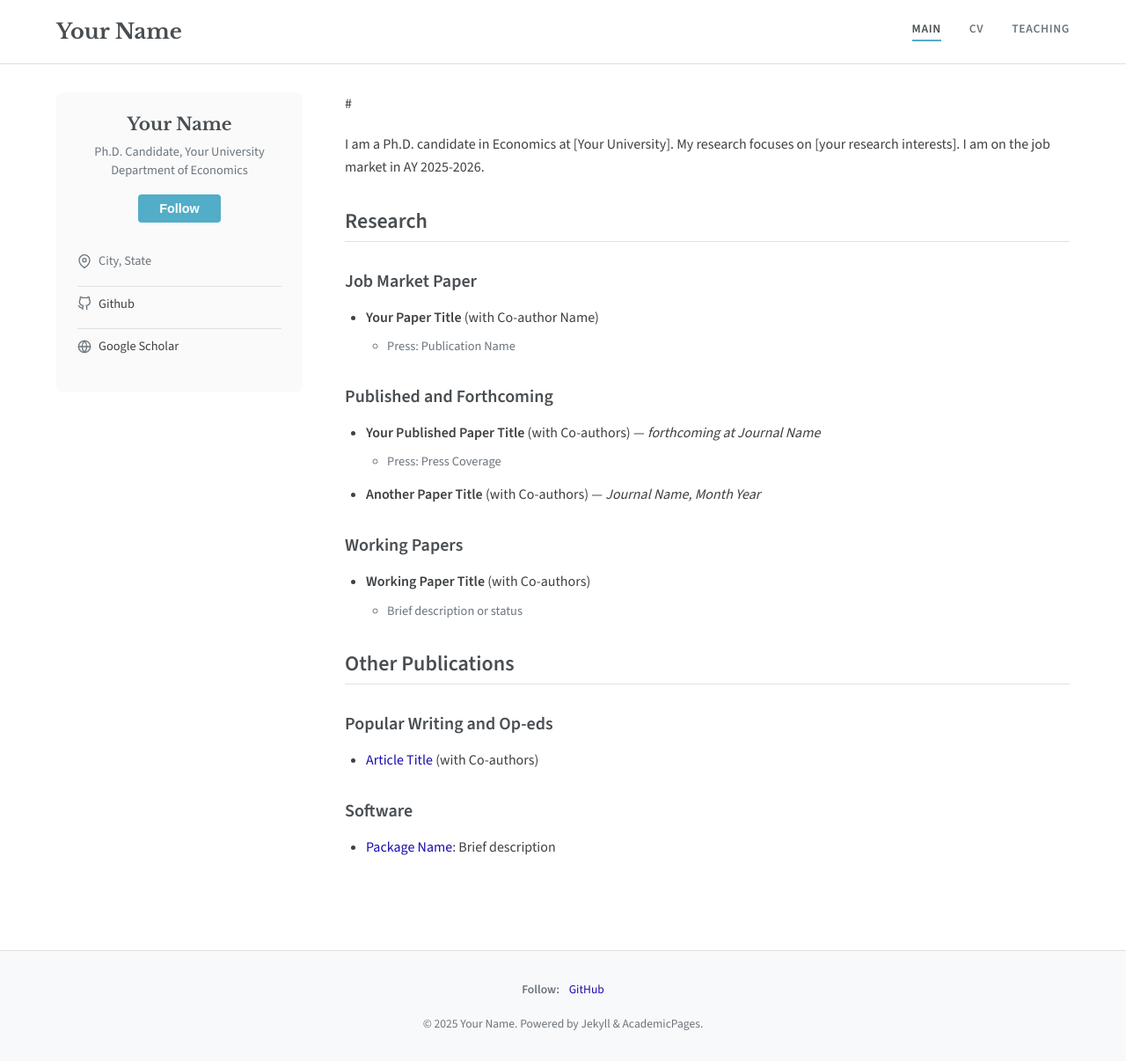
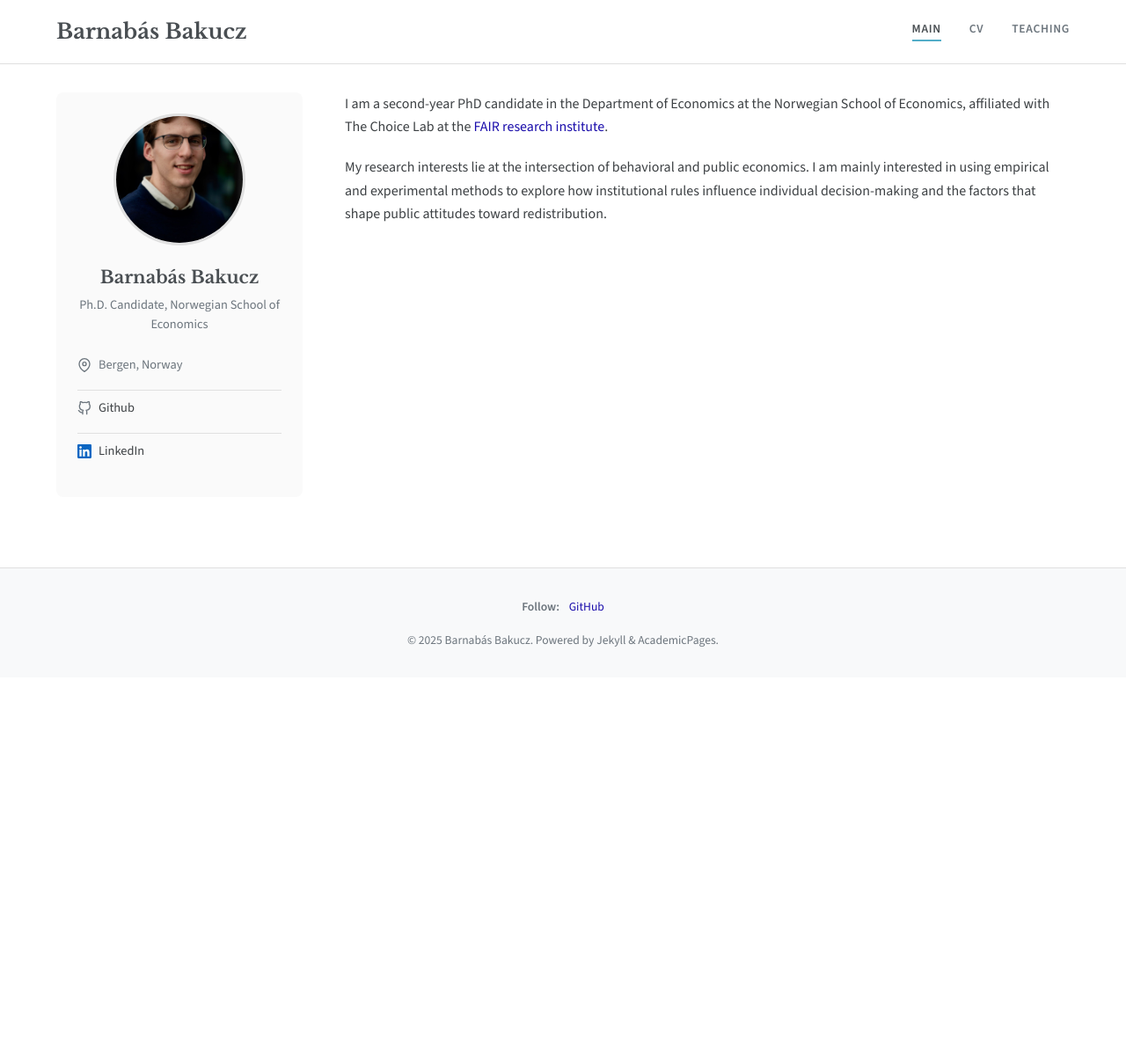
Before and after one commit to barnabas-bakucz/barnabas-bakucz.github.io, a Jekyll site: the page built from index.md, in a window 1280 px wide and 1206 px high. Shown: the whole window at 88% size. Built offline with Jekyll 4.4.1, drawn with Linux system fonts in a browser that asks for light colours.

```diff
--- a/_config.yml
+++ b/_config.yml
@@ -1,20 +1,19 @@
-title: Your Name
-name: Your Name
+title: Barnabás Bakucz
+name: Barnabás Bakucz
 description: Personal academic website
 url: ""
 baseurl: ""
 
 author:
-  name: Your Name
+  name: Barnabás Bakucz
   title: "Ph.D. Candidate"
-  institution: "Your University"
-  department: "Department of Economics"
-  location: "City, State"
-  email: "your.email@university.edu"
-  github: "yourgithub"
-  google_scholar: ""
-  twitter: ""
-  linkedin: ""
+  institution: "Norwegian School of Economics"
+  location: "Bergen, Norway"
+  email: "barnabas.bakucz@nhh.no"
+  github: "barnabas-bakucz"
+  # google_scholar: ""
+  # twitter: ""
+  linkedin: "https://www.linkedin.com/in/barnabas-bakucz"
 
 markdown: kramdown
 highlighter: rouge
--- a/_includes/author-profile.html
+++ b/_includes/author-profile.html
@@ -1,33 +1,73 @@
 <div class="author-profile">
   <div class="author-avatar">
-    <img src="{{ '/assets/images/profile.jpg' | relative_url }}" alt="{{ site.author.name }}" onerror="this.style.display='none'">
+    <img
+      src="{{ '/assets/images/profile.jpg' | relative_url }}"
+      alt="{{ site.author.name }}"
+      onerror="this.style.display='none'"
+    />
   </div>
 
   <h3 class="author-name">{{ site.author.name }}</h3>
 
   <p class="author-bio">
-    {{ site.author.title }}, {{ site.author.institution }} {{ site.author.department }}
+    {{ site.author.title }}, {{ site.author.institution }} {{
+    site.author.department }}
   </p>
-
-  <button class="follow-btn">Follow</button>
 
   <ul class="author-links">
     {% if site.author.location %}
     <li>
-      <svg xmlns="http://www.w3.org/2000/svg" width="16" height="16" viewBox="0 0 24 24" fill="none" stroke="currentColor" stroke-width="2" stroke-linecap="round" stroke-linejoin="round"><path d="M21 10c0 7-9 13-9 13s-9-6-9-13a9 9 0 0 1 18 0z"></path><circle cx="12" cy="10" r="3"></circle></svg>
+      <svg
+        xmlns="http://www.w3.org/2000/svg"
+        width="16"
+        height="16"
+        viewBox="0 0 24 24"
+        fill="none"
+        stroke="currentColor"
+        stroke-width="2"
+        stroke-linecap="round"
+        stroke-linejoin="round"
+      >
+        <path d="M21 10c0 7-9 13-9 13s-9-6-9-13a9 9 0 0 1 18 0z"></path>
+        <circle cx="12" cy="10" r="3"></circle>
+      </svg>
       {{ site.author.location }}
     </li>
-    {% endif %}
-    {% if site.author.github %}
+    {% endif %} {% if site.author.github %}
     <li>
-      <svg xmlns="http://www.w3.org/2000/svg" width="16" height="16" viewBox="0 0 24 24" fill="none" stroke="currentColor" stroke-width="2" stroke-linecap="round" stroke-linejoin="round"><path d="M9 19c-5 1.5-5-2.5-7-3m14 6v-3.87a3.37 3.37 0 0 0-.94-2.61c3.14-.35 6.44-1.54 6.44-7A5.44 5.44 0 0 0 20 4.77 5.07 5.07 0 0 0 19.91 1S18.73.65 16 2.48a13.38 13.38 0 0 0-7 0C6.27.65 5.09 1 5.09 1A5.07 5.07 0 0 0 5 4.77a5.44 5.44 0 0 0-1.5 3.78c0 5.42 3.3 6.61 6.44 7A3.37 3.37 0 0 0 9 18.13V22"></path></svg>
+      <svg
+        xmlns="http://www.w3.org/2000/svg"
+        width="16"
+        height="16"
+        viewBox="0 0 24 24"
+        fill="none"
+        stroke="currentColor"
+        stroke-width="2"
+        stroke-linecap="round"
+        stroke-linejoin="round"
+      >
+        <path
+          d="M9 19c-5 1.5-5-2.5-7-3m14 6v-3.87a3.37 3.37 0 0 0-.94-2.61c3.14-.35 6.44-1.54 6.44-7A5.44 5.44 0 0 0 20 4.77 5.07 5.07 0 0 0 19.91 1S18.73.65 16 2.48a13.38 13.38 0 0 0-7 0C6.27.65 5.09 1 5.09 1A5.07 5.07 0 0 0 5 4.77a5.44 5.44 0 0 0-1.5 3.78c0 5.42 3.3 6.61 6.44 7A3.37 3.37 0 0 0 9 18.13V22"
+        ></path>
+      </svg>
       <a href="https://github.com/{{ site.author.github }}">Github</a>
     </li>
-    {% endif %}
-    {% if site.author.google_scholar %}
+    {% endif %} {% if site.author.linkedin %}
     <li>
-      <svg xmlns="http://www.w3.org/2000/svg" width="16" height="16" viewBox="0 0 24 24" fill="none" stroke="currentColor" stroke-width="2" stroke-linecap="round" stroke-linejoin="round"><circle cx="12" cy="12" r="10"></circle><line x1="2" y1="12" x2="22" y2="12"></line><path d="M12 2a15.3 15.3 0 0 1 4 10 15.3 15.3 0 0 1-4 10 15.3 15.3 0 0 1-4-10 15.3 15.3 0 0 1 4-10z"></path></svg>
-      <a href="{{ site.author.google_scholar }}">Google Scholar</a>
+      <svg
+        width="16"
+        height="16"
+        xmlns="http://www.w3.org/2000/svg"
+        preserveAspectRatio="xMidYMid"
+        viewBox="0 0 256 256"
+      >
+        <path
+          d="M218.123 218.127h-37.931v-59.403c0-14.165-.253-32.4-19.728-32.4-19.756 0-22.779 15.434-22.779 31.369v60.43h-37.93V95.967h36.413v16.694h.51a39.907 39.907 0 0 1 35.928-19.733c38.445 0 45.533 25.288 45.533 58.186l-.016 67.013ZM56.955 79.27c-12.157.002-22.014-9.852-22.016-22.009-.002-12.157 9.851-22.014 22.008-22.016 12.157-.003 22.014 9.851 22.016 22.008A22.013 22.013 0 0 1 56.955 79.27m18.966 138.858H37.95V95.967h37.97v122.16ZM237.033.018H18.89C8.58-.098.125 8.161-.001 18.471v219.053c.122 10.315 8.576 18.582 18.89 18.474h218.144c10.336.128 18.823-8.139 18.966-18.474V18.454c-.147-10.33-8.635-18.588-18.966-18.453"
+          fill="#0A66C2"
+        />
+      </svg>
+
+      <a href="{{ site.author.linkedin }}">LinkedIn</a>
     </li>
     {% endif %}
   </ul>
--- a/_layouts/default.html
+++ b/_layouts/default.html
@@ -10,6 +10,10 @@
     />
     <link rel="preconnect" href="https://fonts.googleapis.com" />
     <link rel="preconnect" href="https://fonts.gstatic.com" crossorigin />
+    <meta
+      name="google-site-verification"
+      content="n_qRDYw29W8EBFfBGIWYb1mP03KwTtApiA2oJM5C3AE"
+    />
     <link
       href="https://fonts.googleapis.com/css2?family=Libre+Baskerville:ital,wght@0,400;0,700;1,400&family=Source+Sans+3:wght@300;400;600;700&display=swap"
       rel="stylesheet"
--- a/index.md
+++ b/index.md
@@ -3,15 +3,18 @@ layout: default
 title: Home
 ---
 
-#
+I am a second-year PhD candidate in the Department of Economics at the Norwegian School of Economics, affiliated with The Choice Lab at the [FAIR research institute](https://www.nhh.no/en/research-centres/fair/).
 
-I am a Ph.D. candidate in Economics at [Your University]. My research focuses on [your research interests]. I am on the job market in AY 2025-2026.
+My research interests lie at the intersection of behavioral and public economics.  I am mainly interested in using empirical and experimental methods to explore how institutional rules influence individual decision-making and the factors that shape public attitudes toward redistribution.
 
-## Research
+<!-- ## Research
 
 ### Job Market Paper
 
-* **Your Paper Title** (with Co-author Name)
+* **Effect of Banana in Macro Economics** (with Lie Xi)
+  * Press: Publication Name
+
+* **Effect of Appel in Macro Economics** (with Lie Xi)
   * Press: Publication Name
 
 ### Published and Forthcoming
@@ -34,4 +37,4 @@ I am a Ph.D. candidate in Economics at [Your University]. My research focuses on
 
 ### Software
 
-* [Package Name](link): Brief description
+* [Package Name](link): Brief description -->
```
Also changed, not shown: cv.md (+7 -3 lines), teaching.md (+2 -2 lines), assets/images/profile.jpg (added), 3 other files.
